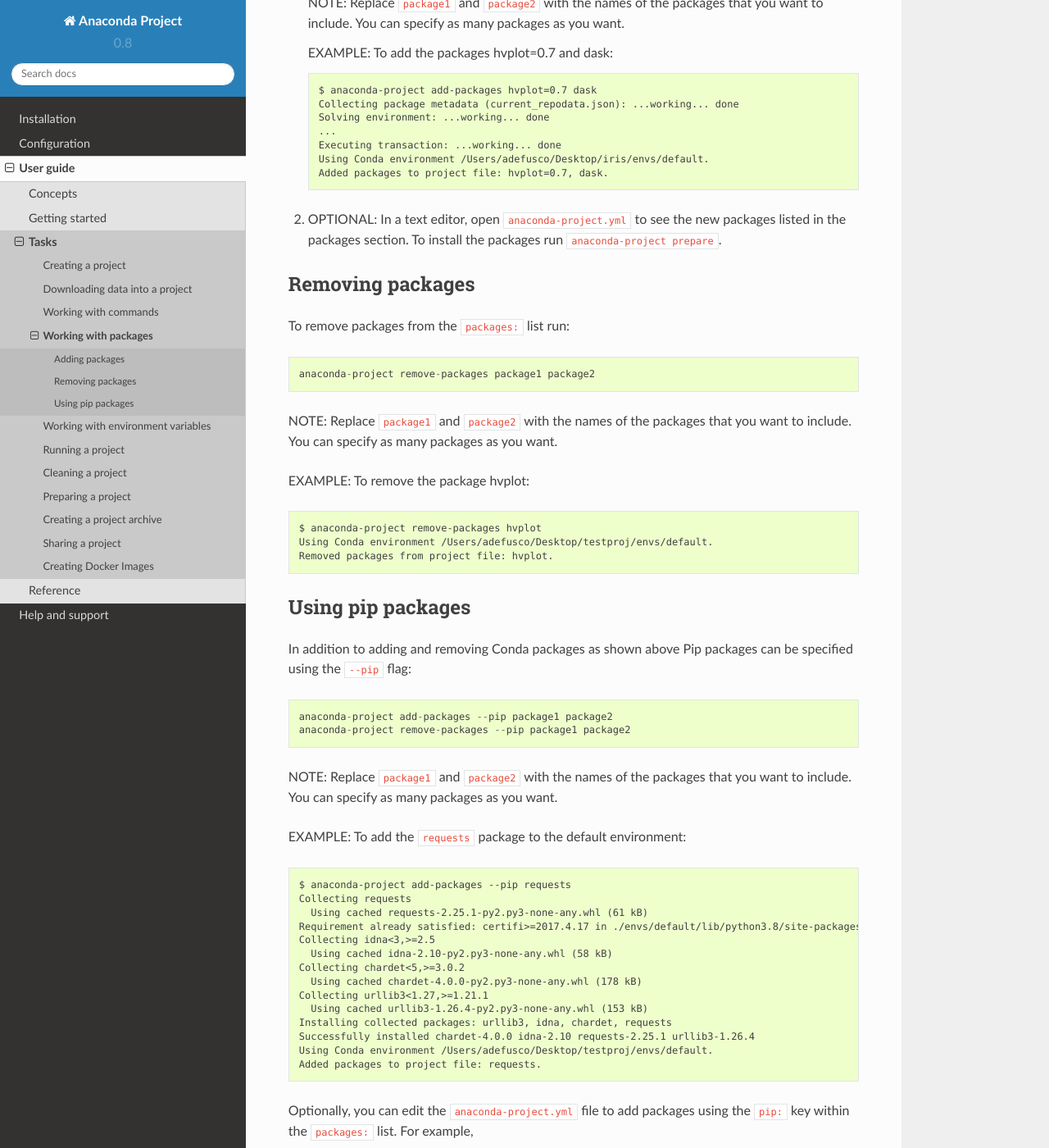
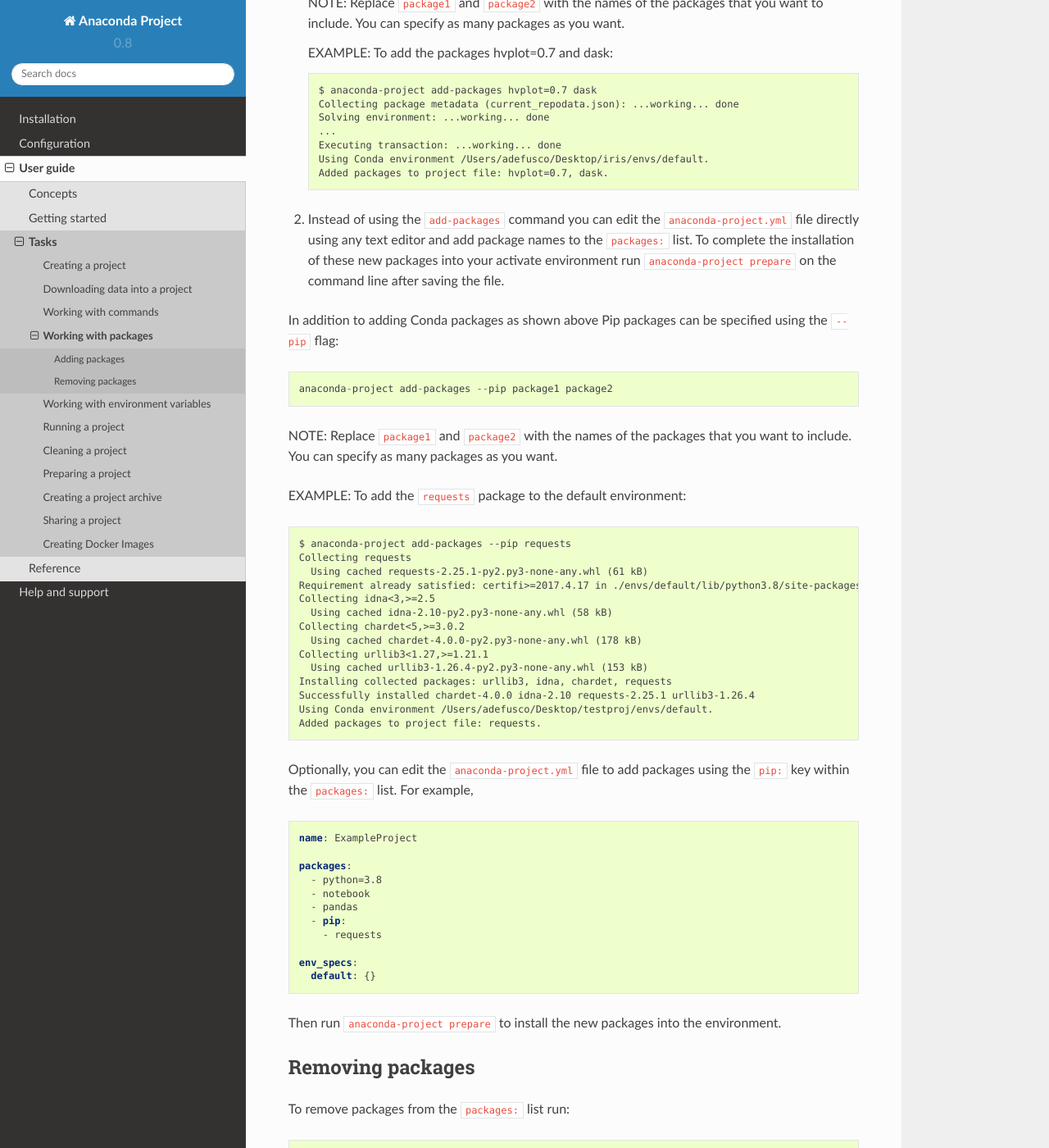
Before and after one commit to anaconda/anaconda-project, a Sphinx documentation site: the page built from docs/source/user-guide/tasks/work-with-packages.rst, in a window 1280 px wide and 1400 px high, scrolled down 847 px. Shown: the whole window at 82% size. Built offline with Sphinx 7.4.7 and the Read the Docs theme 2.0.0, drawn with Linux system fonts in a browser that asks for light colours; some of the changed text lies outside the part shown.

Commit message:
docs update

```diff
--- a/docs/source/user-guide/tasks/work-with-commands.rst
+++ b/docs/source/user-guide/tasks/work-with-commands.rst
@@ -71,7 +71,7 @@
 Specifying multi-line commands
 ==============================
 
-Commands added to the ``anaconda-project.yml`` file can can
+Commands added to the ``anaconda-project.yml`` file can span
 multiple lines of execution by using the YAML ``|`` string specifier.
 For example a single command can be defined in the ``anaconda-project.yml``
 file to run multiple linting tools.
--- a/docs/source/user-guide/tasks/work-with-packages.rst
+++ b/docs/source/user-guide/tasks/work-with-packages.rst
@@ -54,37 +54,15 @@
      Using Conda environment /Users/adefusco/Desktop/iris/envs/default.
      Added packages to project file: hvplot=0.7, dask.
 
-#. OPTIONAL: In a text editor, open ``anaconda-project.yml`` to
-   see the new packages listed in the packages section. To install the packages
-   run ``anaconda-project prepare``.
+#. Instead of using the ``add-packages`` command you can edit the ``anaconda-project.yml``
+   file directly using any text editor and add package names to the ``packages:`` list.
+   To complete the installation of these new packages into your activate environment run
+   ``anaconda-project prepare`` on the command line after saving the file.
 
-*****************
-Removing packages
-*****************
-
-To remove packages from the ``packages:`` list run::
-
-  anaconda-project remove-packages package1 package2
-
-NOTE: Replace ``package1`` and ``package2`` with the names of
-the packages that you want to include. You can specify as many
-packages as you want.
-
-EXAMPLE: To remove the package hvplot::
-
-  $ anaconda-project remove-packages hvplot
-  Using Conda environment /Users/adefusco/Desktop/testproj/envs/default.
-  Removed packages from project file: hvplot.
-
-******************
-Using pip packages
-******************
-
-In addition to adding and removing Conda packages as shown above Pip packages
+In addition to adding Conda packages as shown above Pip packages
 can be specified using the ``--pip`` flag::
 
   anaconda-project add-packages --pip package1 package2
-  anaconda-project remove-packages --pip package1 package2
 
 NOTE: Replace ``package1`` and ``package2`` with the names of
 the packages that you want to include. You can specify as many
@@ -126,7 +104,25 @@
 
 Then run ``anaconda-project prepare`` to install the new packages into the environment.
 
-EXAMPLE: To remove the ``requests`` package from the default environment::
+*****************
+Removing packages
+*****************
+
+To remove packages from the ``packages:`` list run::
+
+  anaconda-project remove-packages package1 package2
+
+NOTE: Replace ``package1`` and ``package2`` with the names of
+the packages that you want to include. You can specify as many
+packages as you want.
+
+EXAMPLE: To remove the package hvplot::
+
+  $ anaconda-project remove-packages hvplot
+  Using Conda environment /Users/adefusco/Desktop/testproj/envs/default.
+  Removed packages from project file: hvplot.
+
+EXAMPLE: To remove the ``requests`` pip package from the default environment::
 
   $ anaconda-project remove-packages --pip requests
   Found existing installation: requests 2.25.1
@@ -144,7 +140,6 @@
 * From PyPI (or other indexes)
 * Direct URL to the package archive
 * Revision Control services (for example git and svn)
-* Package directories inside the Anaconda Project itself
 
 To install a package from a revision control service::
 
@@ -159,7 +154,8 @@
 * ``<package>`` is the name of the package as declared in ``setup.py``
 
 NOTE: It is required that you use ``#egg=<package>`` to install a revision control hosted
-package.
+package. This is considered `best practice by pip <https://pip.pypa.io/en/latest/cli/pip_install/#vcs-support>`_ and allows the pip dependency solver to
+correctly identify the package if it is a dependency of another package in your project.
 
 EXAMPLE: Add the tranquilizer package to your project directly from Github::
 
```
Also changed, not shown: other parts of docs/source/user-guide/tasks/work-with-packages.rst (+1 -1 lines).
